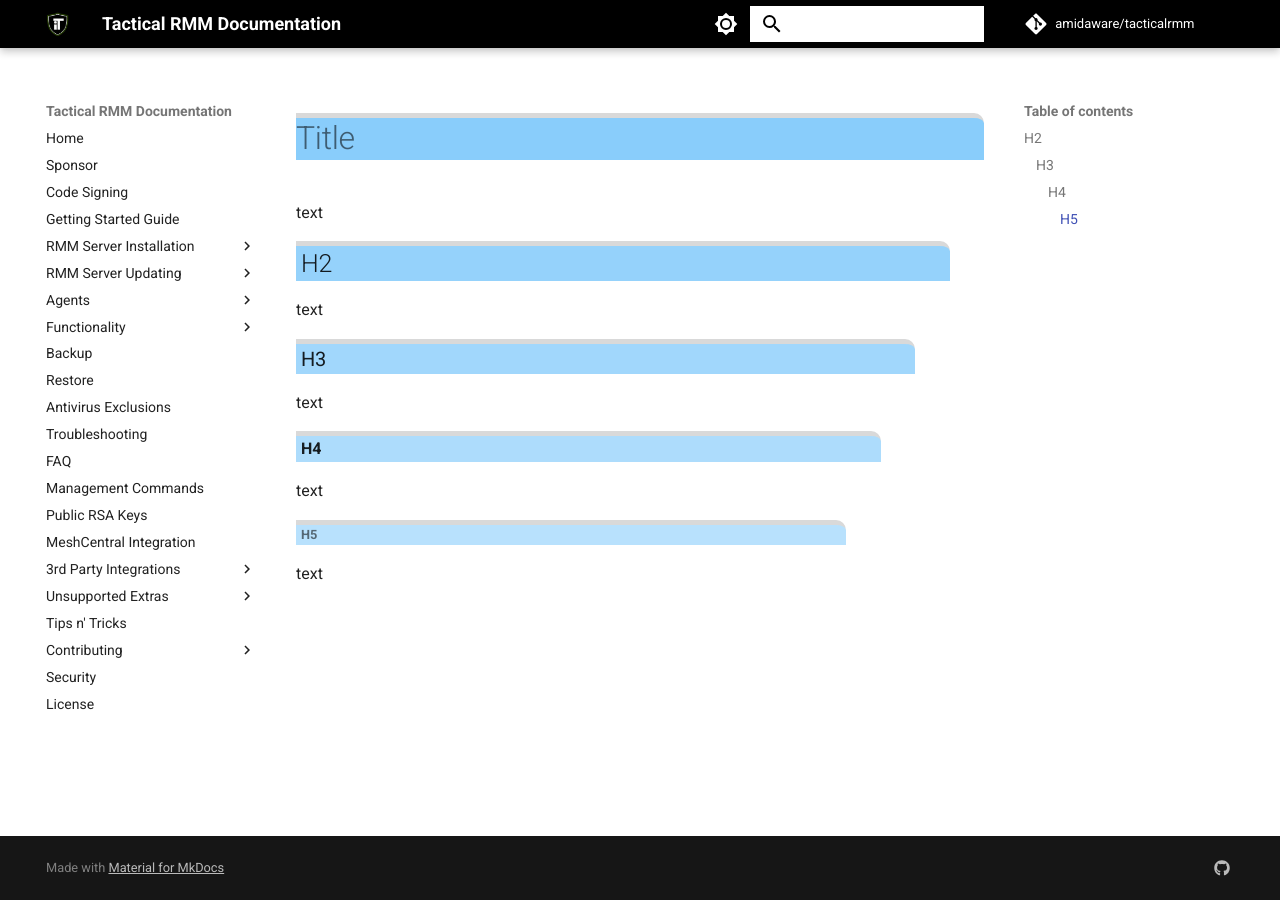
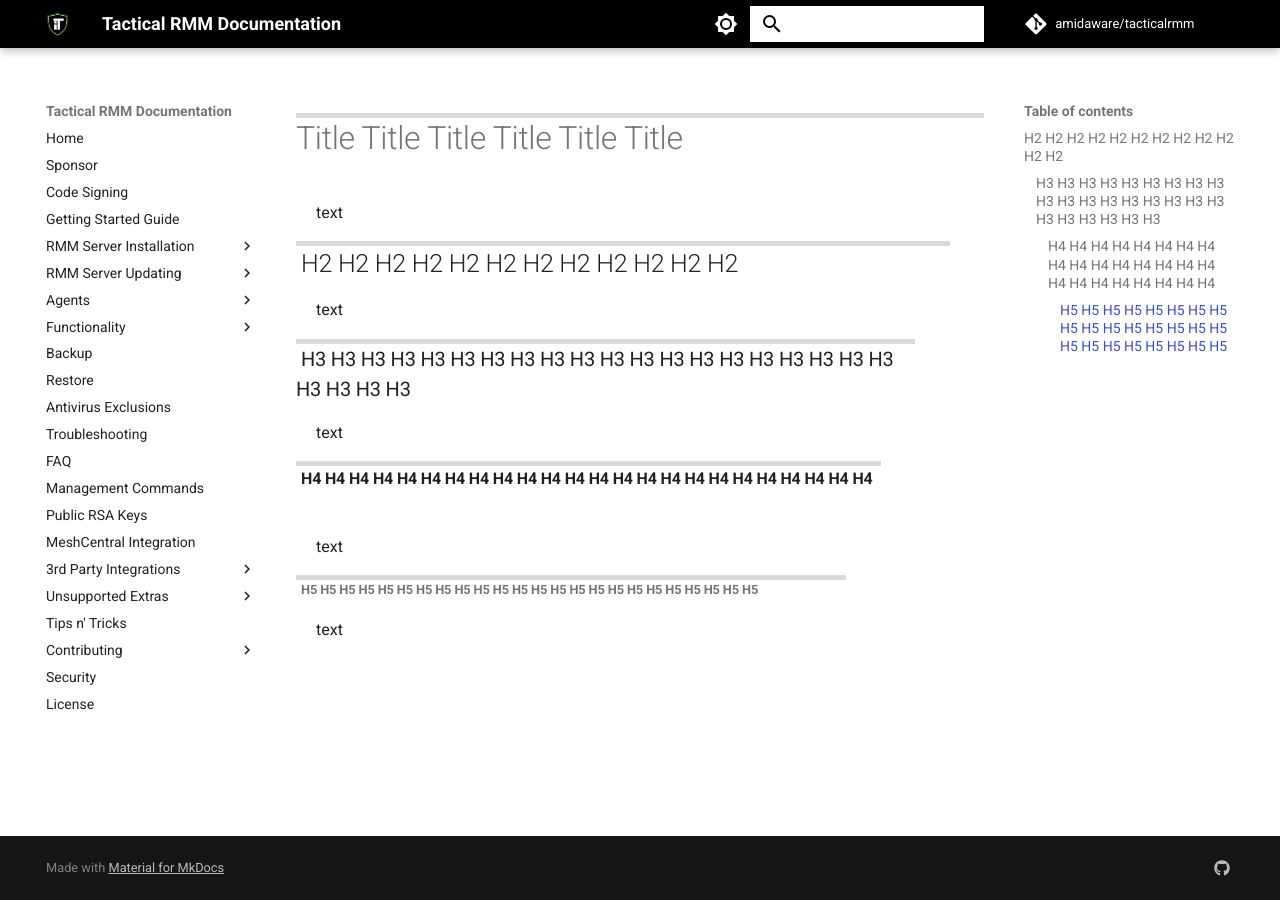
Before and after one commit to amidaware/trmm-docs, an MkDocs documentation site: the page built from docs/test.md, in a window 1280 px wide. Built offline with MkDocs 1.6.1 and Material for MkDocs 9.7.7, drawn with Linux system fonts in a browser that asks for light colours; comment, search, counter and statistics services are not loaded.

Commit message:
Fixing light mode. Thx sadnub!

```diff
--- a/docs/stylesheets/extra.css
+++ b/docs/stylesheets/extra.css
@@ -13,6 +13,9 @@
     color: rgb(120, 120, 250);
     text-decoration: underline;
 }
+.md-content__inner > p {
+    padding-left: 20px
+  }
 .md-typeset a {
     color: rgb(65, 65, 170);
     text-decoration: underline;
@@ -36,9 +39,7 @@
     width: 100%;
     border-style: solid;
     padding: 5px;*/
-    border-top-right-radius: 10px;
     border-top:5px solid rgb(217, 217, 217);
-    background-color: rgba(20, 156, 247, 0.50);
     margin-top: 15px;
 }
 [data-md-color-scheme="slate"] .md-typeset h2 {
@@ -63,11 +64,9 @@
     width: 90%;
     border-style: solid;
     padding: 5px;*/
-    border-top-right-radius: 10px;
     border-right: 10px;
     text-indent: 5px;
     border-top:5px solid rgb(217, 217, 217);
-    background-color: rgba(20, 156, 247, 0.45);
     width: 95%;
     margin-top: 15px;
 }
@@ -81,11 +80,9 @@
     margin-top: 15px;
 }
 .md-typeset h3 {
-    border-top-right-radius: 10px;
     border-right: 10px;
     text-indent: 5px;
     border-top:5px solid rgb(217, 217, 217);
-    background-color: rgba(20, 156, 247, 0.40);
     width: 90%;
     margin-top: 15px;
 }
@@ -99,11 +96,10 @@
     margin-top: 15px;
 }
 .md-typeset h4 {
-    border-top-right-radius: 10px;
+
     border-right: 10px;
     text-indent: 5px;
     border-top:5px solid rgb(217, 217, 217);
-    background-color: rgba(20, 156, 247, 0.35);
     width: 85%;
     margin-top: 15px;
 }
@@ -117,11 +113,10 @@
     margin-top: 15px;
 }
 .md-typeset h5 {
-    border-top-right-radius: 10px;
+
     border-right: 10px;
     text-indent: 5px;
     border-top:5px solid rgb(217, 217, 217);
-    background-color: rgba(20, 156, 247, 0.30);
     width: 80%;
     margin-top: 15px;
 }
--- a/docs/test.md
+++ b/docs/test.md
@@ -1,19 +1,19 @@
-# Title
+# Title Title Title Title Title Title
 
 text
 
-## H2
+## H2 H2 H2 H2 H2 H2 H2 H2 H2 H2 H2 H2
 
 text
 
-### H3
+### H3 H3 H3 H3 H3 H3 H3 H3 H3 H3 H3 H3 H3 H3 H3 H3 H3 H3 H3 H3 H3 H3 H3 H3
 
 text
 
-#### H4
+#### H4 H4 H4 H4 H4 H4 H4 H4 H4 H4 H4 H4 H4 H4 H4 H4 H4 H4 H4 H4 H4 H4 H4 H4
 
 text
 
-##### H5
+##### H5 H5 H5 H5 H5 H5 H5 H5 H5 H5 H5 H5 H5 H5 H5 H5 H5 H5 H5 H5 H5 H5 H5 H5
 
 text
```
